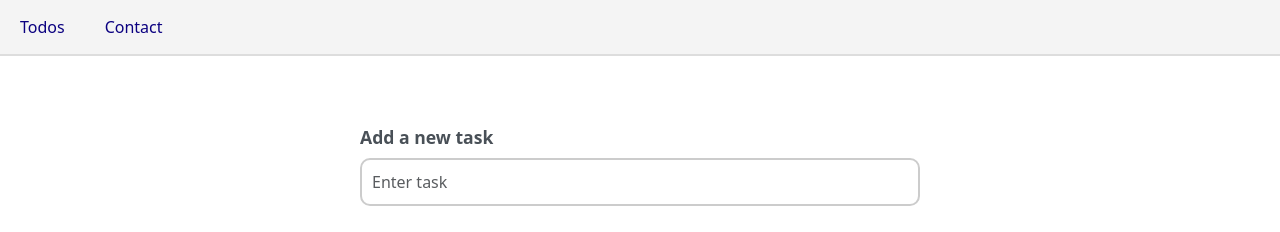
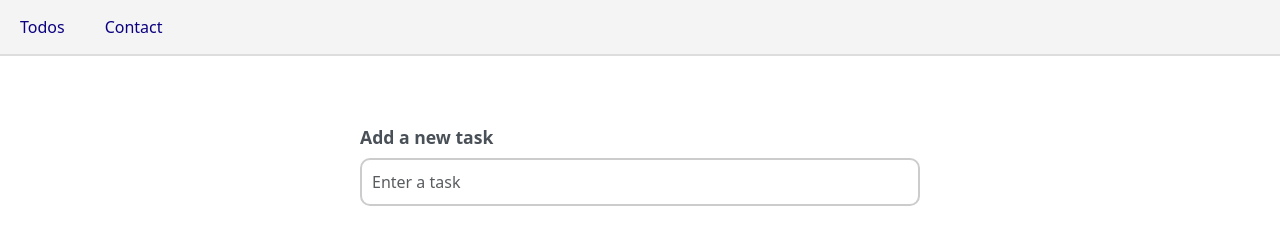
Before and after one commit to Taiwoayodeji/Project-3, a React (Create React App) app: page /todos in a window 1280 px wide. Shown: the top 232 px of the page. Built offline with nearby package versions, Linux system fonts and the light colour scheme.

Commit message:
Updated TodoInput

```diff
--- a/src/component/TodoInput/TodoInput.jsx
+++ b/src/component/TodoInput/TodoInput.jsx
@@ -18,7 +18,7 @@ export default function TodoInput({ onAddTask }) {
         <Form.Label>Add a new task</Form.Label>
         <Form.Control
           type="text"
-          placeholder="Enter task"
+          placeholder="Enter a task"
           value={newTask}
           onChange={(e) => setNewTask(e.target.value)}
         />
```
